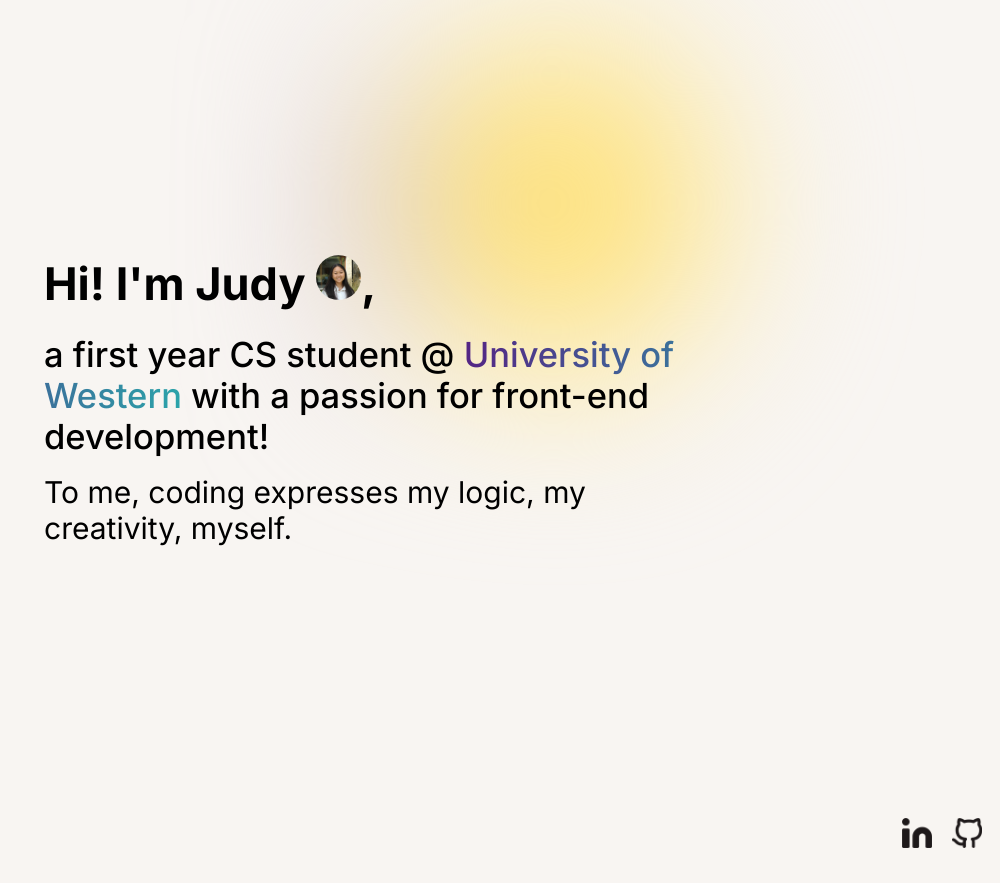
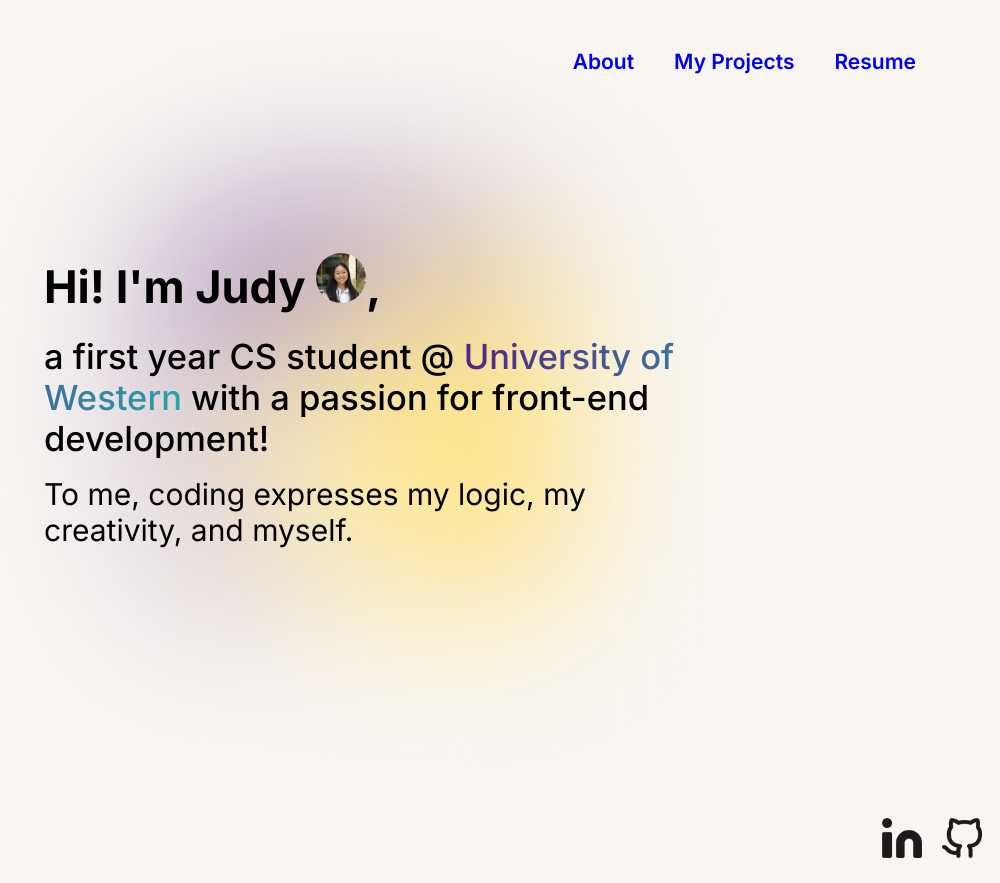
Before and after one commit to 4judyy/personal-site, a React (Create React App) app in the folder personal-site/: page / in a window 1280 px wide. Shown: the whole page, without its empty margins (280-1280 px from the left). Built offline with nearby package versions, Linux system fonts and the light colour scheme.

Commit message:
added a nav & fixed the gradient yay!

```diff
--- a/personal-site/src/App.js
+++ b/personal-site/src/App.js
@@ -10,13 +10,11 @@ import React from 'react';
 function App() {
   return (
     <div className='App'>
-      {/* <Routes>
+      <Routes>
         <Route path="/" element={<Landing />} />
         <Route path="/#" element={<Projects />} />
-        <Route path="about" element={<About />} />
-      </Routes> */}
-      <Landing />
-      <Projects />
+        <Route path="/about" element={<About />} />
+      </Routes>
     </div>
   );
 }
--- a/personal-site/src/components/footer.jsx
+++ b/personal-site/src/components/footer.jsx
@@ -5,8 +5,10 @@ function Footer() {
     return (
         <footer>
             <div className="socials">
-                <a href="https://www.linkedin.com/in/judy-zhou04/"><img className="icons" src="./icons/linkedin.png"></img></a>
-                <a href="https://github.com/4judyy"><img className="icons" src="./icons/githubIcon.png"></img></a>
+                <a href="https://www.linkedin.com/in/judy-zhou04/"><img className="icons" src="./icons/linkedin.png" width="40px"
+                    height="40px"></img></a>
+                <a href="https://github.com/4judyy"><img className="icons" src="./icons/githubIcon.png" width="40px"
+                    height="40px"></img></a>
             </div>
         </footer>
     );
--- a/personal-site/src/components/landing.jsx
+++ b/personal-site/src/components/landing.jsx
@@ -8,14 +8,14 @@ class Landing extends Component {
             <div className="container">
                 <div className='text'>
                     <div className='heading'>
-                        <p>Hi! I'm Judy <img src='judy.jpeg' />,</p>
+                        <p>Hi! I'm Judy <img alt="Judy Zhou" src='judy.jpeg' width="50px" />,</p>
                     </div>
                     <div className='title'>
                         <p>a first year CS student @ <span className="highlight">University of Western</span> with a passion for front-end development!</p>
                     </div>
 
                     <div className='description'>
-                        <p>To me, coding expresses my logic, my creativity, myself.</p>
+                        <p>To me, coding expresses my logic, my creativity, and myself.</p>
                     </div>
                 </div>
                 <div className='circles'>
--- /dev/null
+++ b/personal-site/src/components/nav.jsx
@@ -0,0 +1,27 @@
+import React from 'react';
+import './styling/nav.css'
+import { Link } from "react-router-dom";
+
+function Header() {
+    return (
+        <header>
+            <nav className='nav'>
+                <ul className='nav-items'>
+                    <li>
+                        <Link to="/about" style={{ textDecoration: 'none' }}>About</Link>
+                    </li>
+
+                    <li>
+                        <Link to="/#" style={{ textDecoration: 'none' }}> My Projects</Link>
+                    </li>
+
+                    <li>
+                        <a href='Judy_Zhou_CV.pdf' target='_blank' rel='noopener noreferrer' style={{ textDecoration: 'none' }}> Resume </a>
+                    </li>
+                </ul>
+            </nav>
+        </header>
+    )
+}
+
+export default Header;
--- a/personal-site/src/components/projects.jsx
+++ b/personal-site/src/components/projects.jsx
@@ -5,7 +5,9 @@ class Projects extends Component {
     render() {
         return (
             <div>
-
+                <div>
+                    hi
+                </div>
             </div>
         );
     }
--- a/personal-site/src/components/styling/landing.css
+++ b/personal-site/src/components/styling/landing.css
@@ -1,7 +1,5 @@
 img {
     display: inline-flex;
-    width: 1em;
-    height: 1em;
     border-radius: 200%;
     z-index: 0;
 }
@@ -11,9 +9,18 @@ img {
     position: absolute;
     display: flex;
     flex-direction: column;
+
     filter: blur(80px);
     z-index: -2;
+    width: 400px;
 
+    top: 50%;
+    transform: translateY(-50%);
+
+    justify-content: center;
+    align-items: center;
+
+    overflow: hidden;
 }
 
 .circle1 {
@@ -21,7 +28,7 @@ img {
     height: 50vh;
     border-radius: 50%;
     background: radial-gradient(circle, #542484 0%, rgba(245, 245, 245, 1) 87%);
-    animation: slidein 4s infinite alternate;
+    animation: slidein 2s infinite alternate;
 }
 
 .circle2 {
@@ -32,7 +39,7 @@ img {
     left: 30px;
     /* left: 200px; */
     background: radial-gradient(circle, rgba(255, 216, 75, 1) 0%, rgba(249, 249, 249, 1) 100%);
-    animation: slidein2 4s infinite alternate;
+    animation: slidein 2s infinite alternate;
 }
 
 @keyframes slidein {
@@ -46,20 +53,6 @@ img {
         top: 50px;
         right: 100%;
         width: 200%;
-    }
-}
-
-@keyframes slidein2 {
-    from {
-        bottom: 50px;
-        left: 100%;
-        width: 200%;
-
-    }
-
-    to {
-        bottom: 0px;
-        left: 20px;
     }
 }
 
--- /dev/null
+++ b/personal-site/src/components/styling/nav.css
@@ -0,0 +1,20 @@
+.nav {
+    display: flex;
+    justify-content: space-between;
+    align-items: center;
+    position: fixed;
+    right: 5%;
+}
+
+.nav-items {
+    list-style: none;
+    display: flex;
+    font-size: .7em;
+    font-weight: 600;
+    color: #542484;
+    text-decoration: none;
+}
+
+.nav-items>li {
+    padding: 20px;
+}
--- a/personal-site/src/index.js
+++ b/personal-site/src/index.js
@@ -5,10 +5,12 @@ import './index.css';
 import App from './App';
 import reportWebVitals from './reportWebVitals';
 import Footer from './components/footer';
+import Header from './components/nav';
 
 const root = ReactDOM.createRoot(document.getElementById('root'));
 root.render(
   <BrowserRouter>
+    <Header />
     <App />
     <Footer />
   </BrowserRouter>
```
Also changed, not shown: personal-site/package.json (line endings or trailing spaces), personal-site/src/components/common/nav.jsx (deleted), 2 other files (tests, documents, lock files or other folders).
